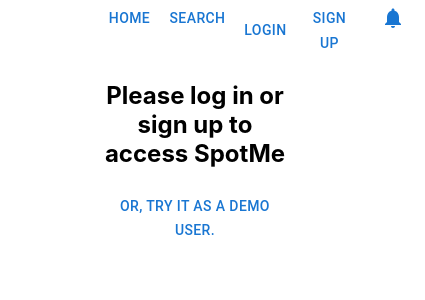
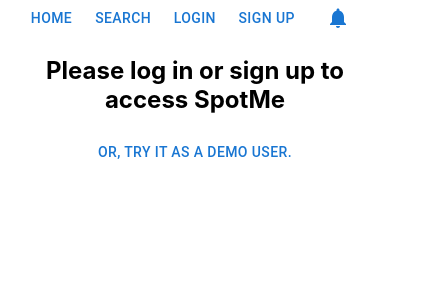
Before and after one commit to monemad/spot-me, a React (Create React App) app in the folder frontend/: page / in a window 390 px wide. Shown: the top 300 px of the page, 425 px wide, since content can reach past the window. Built offline with nearby package versions, Linux system fonts and the light colour scheme; no server answers.

Commit message:
added media query for smaller devices

```diff
--- a/frontend/src/index.css
+++ b/frontend/src/index.css
@@ -66,3 +66,9 @@
 .button-div button {
   margin-bottom: 1em;
 }
+
+@media screen and (max-width: 500px) {
+  #root {
+    padding: 0 5%;
+  }
+}
```
